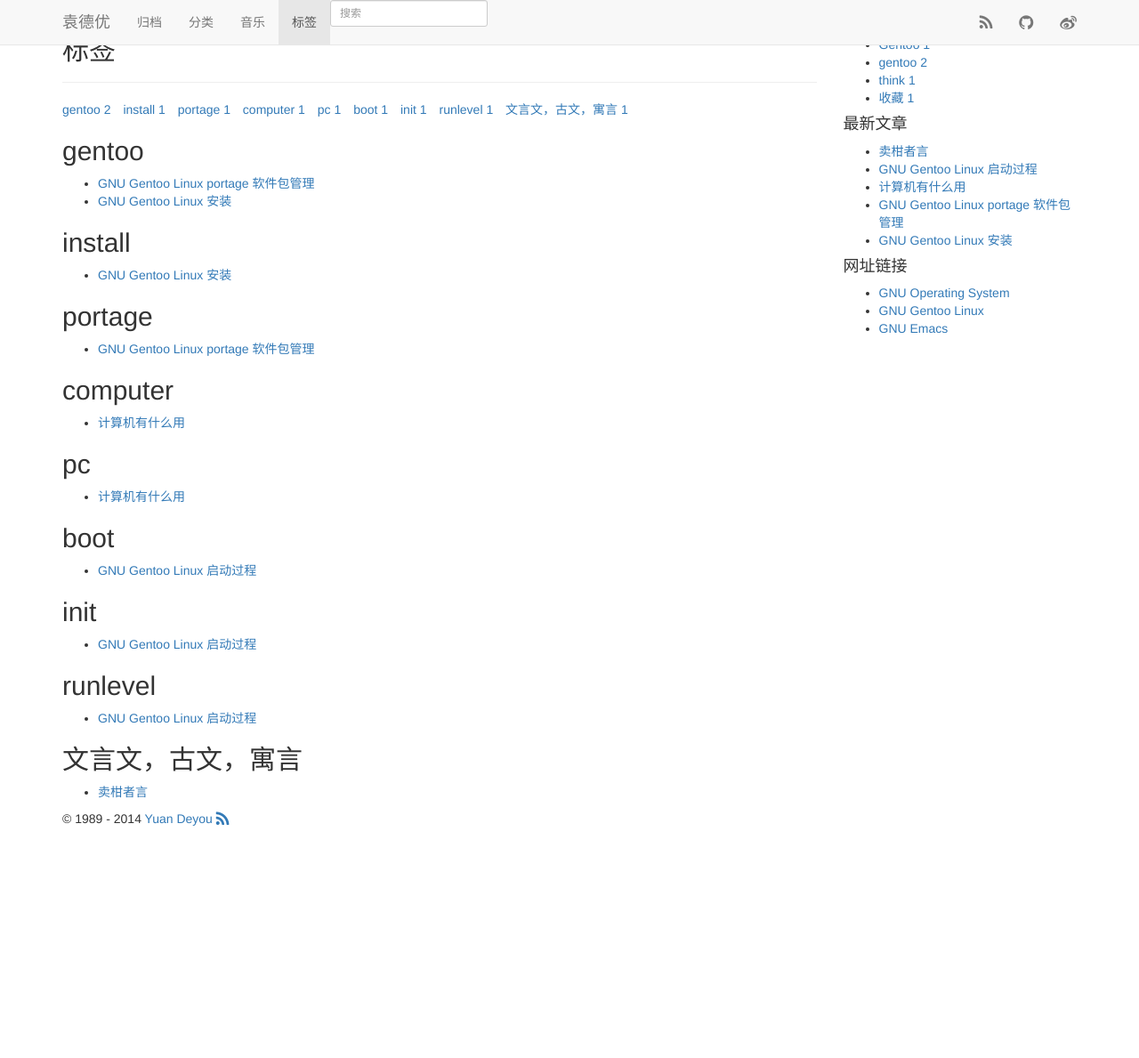
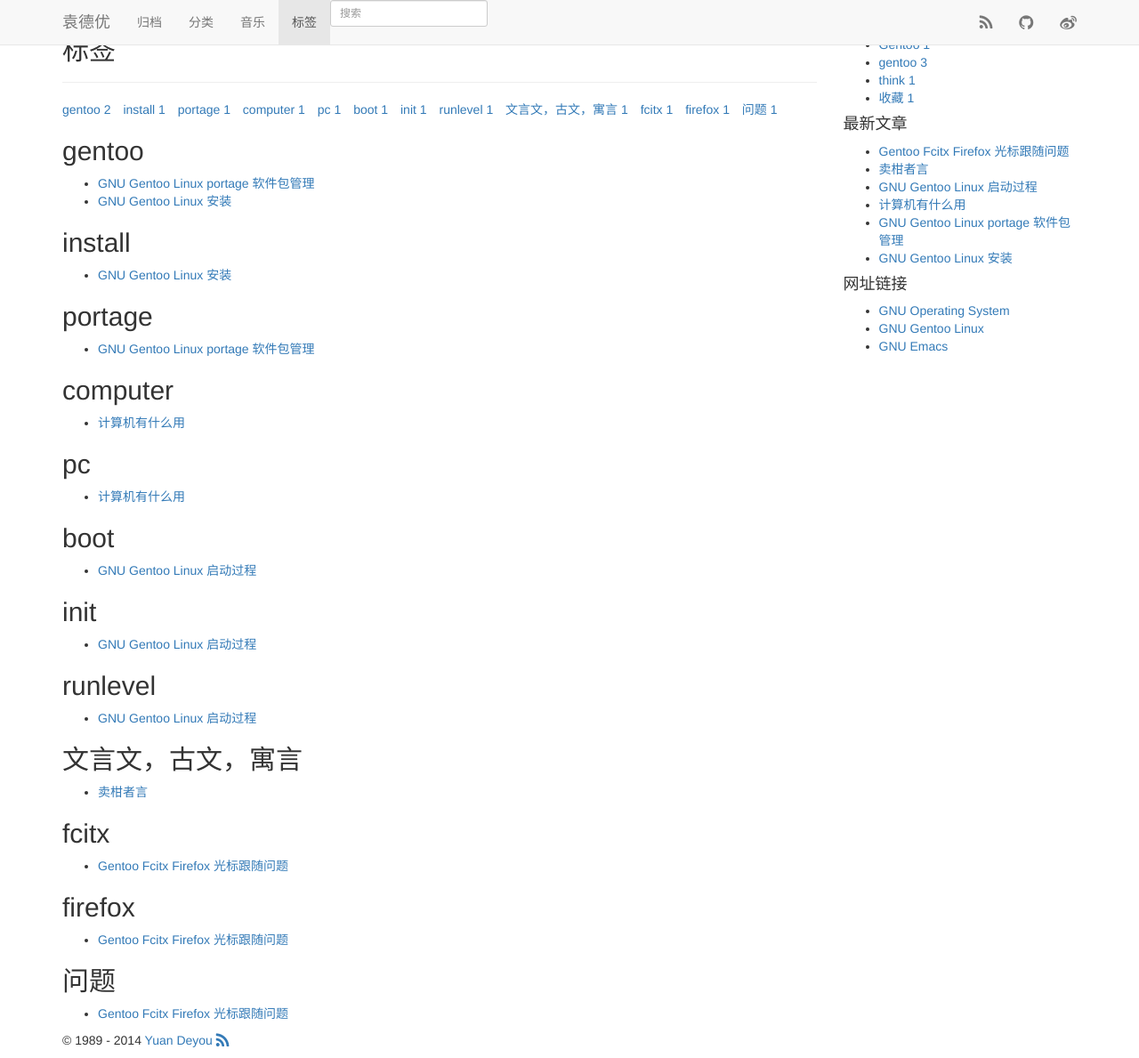
Before and after one commit to yuandeyou/yuandeyou.github.io, a Jekyll site: the page built from tags.html, in a window 1280 px wide and 1189 px high. Shown: the whole window at 89% size. Built offline with Jekyll 4.4.1, drawn with Linux system fonts in a browser that asks for light colours; nearby versions of some CDN libraries; Markdown is read by kramdown in place of the engine named in the settings; comment, search, counter and statistics services are not loaded.

Commit message:
new post

```diff
--- /dev/null
+++ b/_posts/2014-08-06-fcitx-cursor-follow.md
@@ -0,0 +1,38 @@
+---
+layout: post
+title: "Gentoo Fcitx Firefox 光标跟随问题"
+description: "yuandeyou,袁德优，Gentoo Fcitx Firefox 光标跟随问题"
+keywords: "yuandeyou,袁德优，Gentoo Fcitx Firefox 光标跟随问题"
+category: gentoo
+tags: [fcitx,firefox,问题]
+datee: 2014-08-06 18:43:52 +0800
+---
+{% include JB/setup %}
+
+在 GNU Gentoo Linux 中安装好 fcitx，一下就遇到两个问题： 1. [emacs 中不能调出](http://www.yuandeyou.org/blog/gentoo/2014-07/gnu-gentoo-install.html)； 2. firefox 中光标不能跟随。原因是 `USE` 没有使用 `gtk` ，结果使用 `xim` 协议，而firefox 采用了gtk，xim 存在 bug，所以光标就不能跟随了。
+
+<!-- more -->
+
+**解决办法：**
+
+文件 `/etc/portage/package.use`:
+
+{% highlight bash  %}
+app-i18n/fcitx autostart pango table gtk
+{% endhighlight %}
+
+重新编译：
+
+    emerge -pv app-i18n/fcitx
+
+文件 `~/.xinitrc`:
+{% highlight bash  %}
+[[ -f ~/.Xresources ]] && xrdb -merge ~/.Xresources
+urxvtd -q -o -f
+export XMODIFIERS="@im=fcitx"
+export QT_IM_MODULE=fcitx
+export GTK_IM_MODULE=fcitx
+# export GTK_IM_MODULE=xim # if USE don't use gtk
+fcitx
+exec ck-launch-session dbus-launch --sh-syntax --exit-with-session awesome
+{% endhighlight %}
--- a/atom.xml
+++ b/atom.xml
@@ -18,7 +18,7 @@
   <entry>
     <title>{{ post.title | xml_escape }}</title>
     <link href="{{ site.production_url }}{{ post.url }}"/>
-    <updated>{{ post.date | date_to_xmlschema }}</updated>
+    <updated>{{ post.datee | date_to_xmlschema }}</updated>
     <id>{{ site.production_url }}{{ post.id }}</id>
     <content type="html">{{ post.content | strip_html | truncate:300 | xml_escape }}</content>
   </entry>
--- a/rss.xml
+++ b/rss.xml
@@ -19,7 +19,7 @@
       <description>{{ post.content | xml_escape }}</description>
       <link>{{ site.production_url }}{{ post.url }}</link>
       <guid>{{ site.production_url }}{{ post.id }}</guid>
-      <pubDate>{{ post.date | date_to_rfc822 }}</pubDate>
+      <pubDate>{{ post.datee | date_to_rfc822 }}</pubDate>
     </item>
     {% endfor %}
   </channel>
```
Also changed, not shown: _posts/2014-07-19-gnu-gentoo-install.md (+0 -1 lines).
